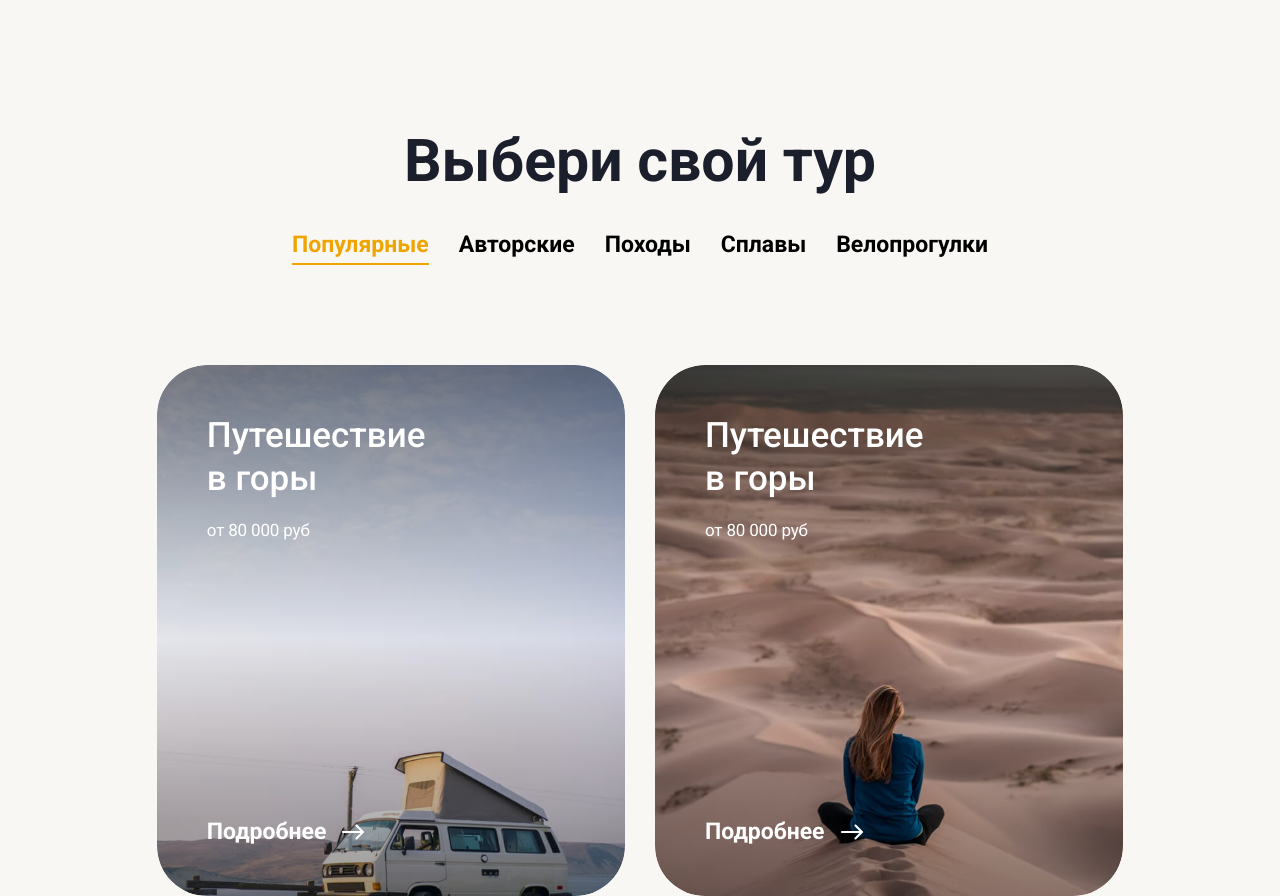
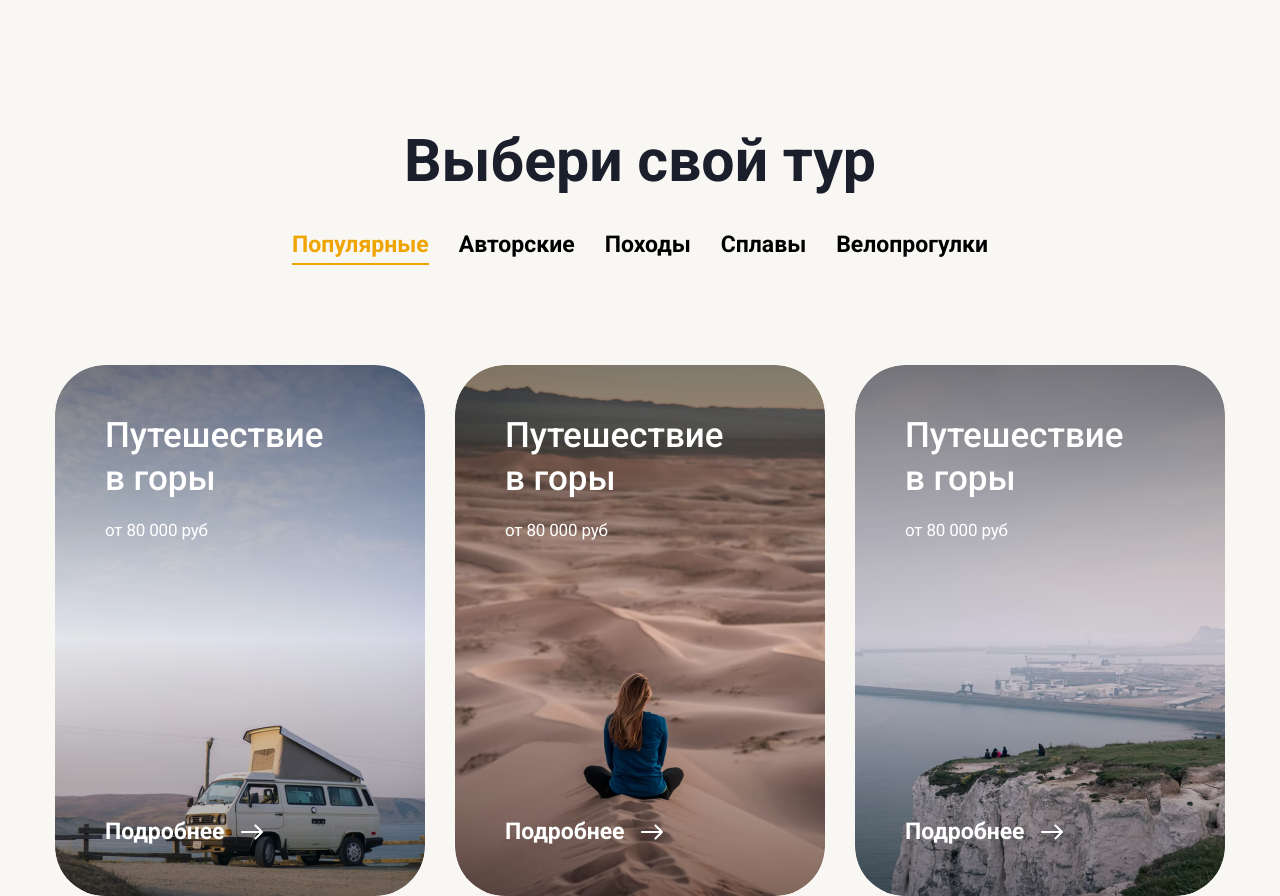
Before and after one commit to Ansem1909/YourTour, a website built with webpack: page src/index.html in a window 1280 px wide. Shown: the part 840-1736 px from the top of the page. Built offline with nearby package versions, Linux system fonts and the light colour scheme; files whose address does not match are found by name.

Commit message:
fix: improve container padding and tour cards grid layout

```diff
--- a/src/scss/base/_utils.scss
+++ b/src/scss/base/_utils.scss
@@ -4,6 +4,10 @@
   max-width: calc(var(--container-width) + var(--container-padding-x) * 2);
   margin-inline: auto;
   padding-inline: var(--container-padding-x);
+
+  @include tablet-s {
+    max-width: none;
+  }
 }
 
 .container-wide {
@@ -19,9 +23,9 @@
     --container-padding-x: #{to-rem(20)};
   }
 
-  @include mobile {
-    --container-width: #{to-rem(318)};
+  @include tablet-s {
     --container-padding-x: #{to-rem(21)};
+    max-width: none;
   }
 }
 
--- a/src/scss/base/_variables.scss
+++ b/src/scss/base/_variables.scss
@@ -26,26 +26,16 @@
 
   --font-family-base: 'Roboto', sans-serif;
 
-  --container-width: #{fluid(1170, 1000)};
-  --container-padding-x: #{fluid(375, 100)};
+  --container-width: #{to-rem(1170)};
+  --container-padding-x: #{to-rem(15)};
 
-  @include laptop {
-    --container-width: #{fluid(1000, 918)};
-    --container-padding-x: #{fluid(100, 53)};
+  @include tablet {
+    --container-width: #{fluid(918, 900)};
+    --container-padding-x: #{to-rem(53)};
   }
 
-  @include tablet {
-    --container-width: #{fluid(918, 718)};
-    --container-padding-x: #{fluid(53, 43)};
-  }
-
-  @include tablet-s {
-    --container-width: #{fluid(718, 518)};
-    --container-padding-x: #{fluid(43, 21)};
-  }
-
-  @include mobile {
-    --container-width: #{to-rem(318)};
+  @include tablet-s  {
+    --container-width: #{fluid(818, 318)};
     --container-padding-x: #{to-rem(21)};
   }
 
--- a/src/scss/blocks/_cards-grid.scss
+++ b/src/scss/blocks/_cards-grid.scss
@@ -3,10 +3,10 @@
 
 .cards-grid {
   display: grid;
-  grid-template-columns: repeat(auto-fit, minmax(#{to-rem(310)}, 1fr));
+  grid-template-columns: repeat(3, 1fr);
   gap: to-rem(30);
 
-  @include tablet {
+  @media (max-width: #{to-rem(1100)}){
     grid-template-columns: repeat(auto-fit, minmax(#{to-rem(325)}, 1fr));
     gap: to-rem(18);
   }
```
